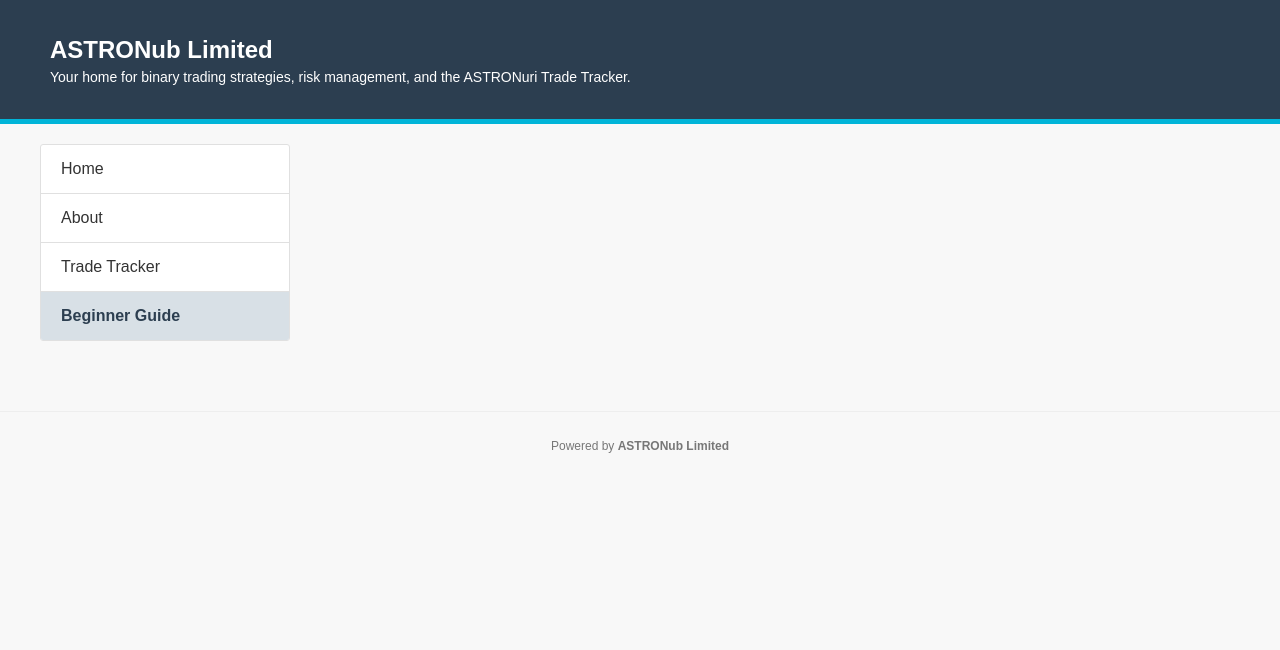
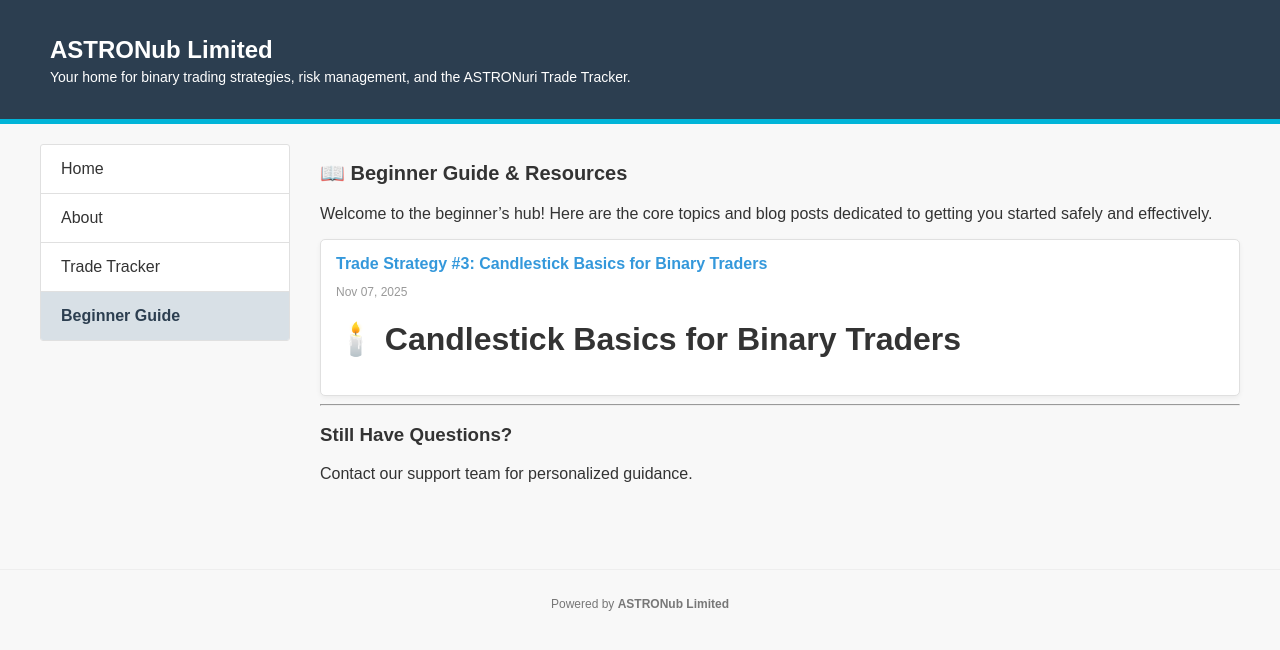
Before and after one commit to astromub/silver-umbrella, a Jekyll site: the page built from beginner-guide.md, in a window 1280 px wide. Shown: the top 650 px of the page. Built offline with Jekyll 4.4.1, drawn with Linux system fonts in a browser that asks for light colours.

Commit message:
Update beginner-guide.md

```diff
--- a/beginner-guide.md
+++ b/beginner-guide.md
@@ -3,3 +3,30 @@ layout: default
 title: Beginner Guide
 permalink: /beginner-guide/
 ---
+
+## 📖 Beginner Guide & Resources
+
+Welcome to the beginner's hub! Here are the core topics and blog posts dedicated to getting you started safely and effectively.
+
+<div class="card-grid">
+
+    {% for post in site.categories.Beginner %}
+
+    <div class="card">
+        <a href="{{ site.baseurl }}{{ post.url }}" class="card-link">
+
+            <h3>{{ post.title }}</h3>
+
+            <p class="date">{{ post.date | date: "%b %d, %Y" }}</p>
+
+            <p class="excerpt">{{ post.excerpt }}</p>
+        </a>
+    </div>
+
+    {% endfor %}
+    </div>
+
+<hr>
+
+### Still Have Questions?
+Contact our support team for personalized guidance.
```
